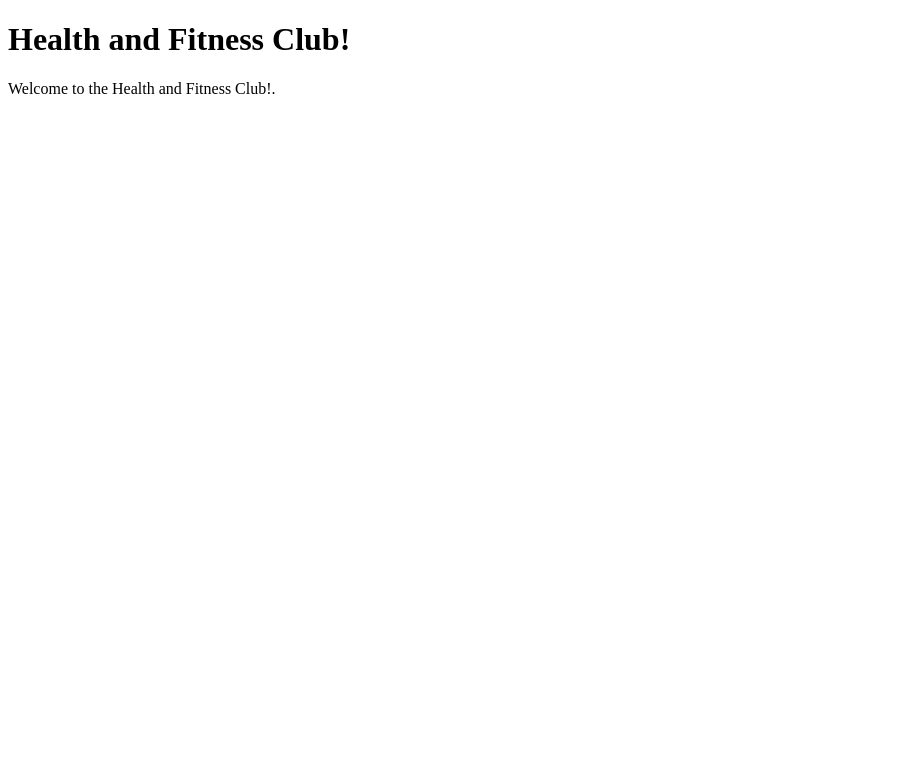
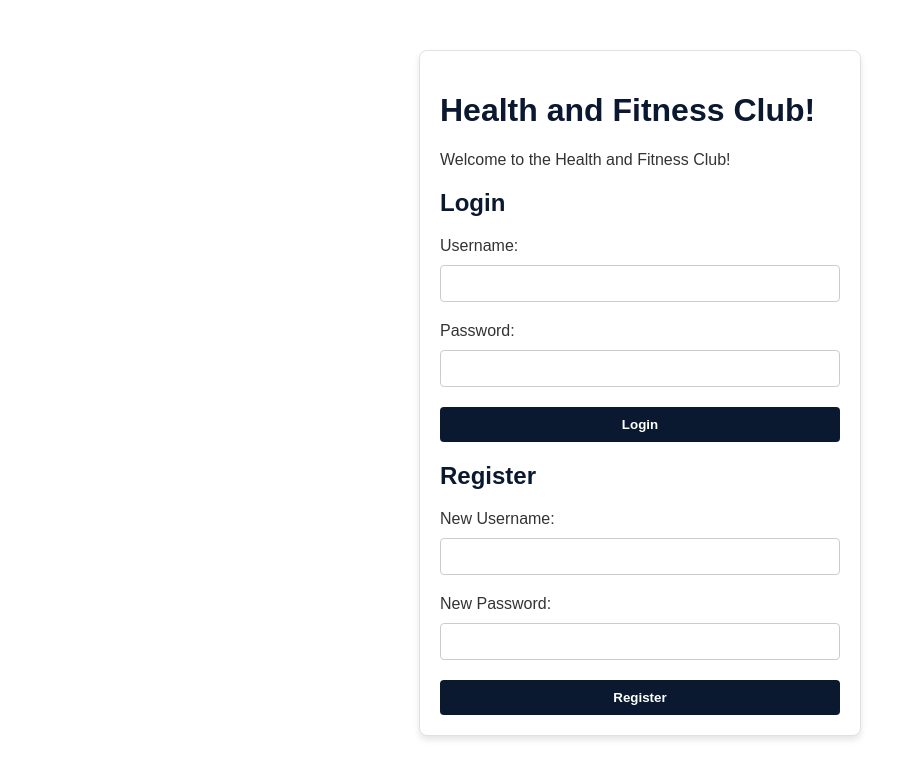
Before and after one commit to VishruthaGopa/Health-and-Fitness-Club-Management-System, a Django app: page / in a window 1280 px wide. Shown: the top 779 px of the page, without its empty margins (0-916 px from the left). Run offline with Django 5.2, Linux system fonts and the light colour scheme.

Commit message:
Login and Register UI

```diff
--- a/HealthandFitnessClubProject/HealthandFitnessClubApp/templates/HealthandFitnessClubApp/home.html
+++ b/HealthandFitnessClubProject/HealthandFitnessClubApp/templates/HealthandFitnessClubApp/home.html
@@ -1,12 +1,84 @@
 <!DOCTYPE html>
-<html>
+<html lang="en">
 <head>
+<meta charset="UTF-8">
+<meta name="viewport" content="width=device-width, initial-scale=1.0">
 <title>Homepage</title>
+<style>
+  body {
+    font-family: 'Arial', sans-serif;
+    margin: 0;
+    padding: 0;
+    background-color: #FFFFFF; /* White background */
+    color: #333; /* Dark text for good contrast on a white background */
+  }
+  .container {
+    max-width: 400px;
+    margin: 50px auto;
+    padding: 20px;
+    border: 1px solid #e1e1e1; /* Light gray border */
+    border-radius: 8px;
+    background-color: #fff; /* White background for the container */
+    box-shadow: 0 4px 6px rgba(0, 0, 0, 0.1);
+  }
+  h1, h2 {
+    color: #0A192F; /* Dark navy blue for titles */
+  }
+  form {
+    margin-top: 20px;
+  }
+  label {
+    display: block;
+    margin-bottom: 10px;
+  }
+  input[type="text"],
+  input[type="password"] {
+    width: 100%;
+    padding: 10px;
+    margin-bottom: 20px;
+    border: 1px solid #ccc;
+    border-radius: 4px;
+    box-sizing: border-box;
+  }
+  input[type="submit"] {
+    width: 100%;
+    background-color: #0A192F; /* Dark navy blue for buttons */
+    color: white;
+    padding: 10px;
+    border: none;
+    border-radius: 4px;
+    cursor: pointer;
+    font-weight: bold;
+  }
+  input[type="submit"]:hover {
+    background-color: #063974; /* Slightly lighter navy blue on hover */
+  }
+</style>
 </head>
 <body>
 
-<h1>Health and Fitness Club!</h1>
-<p>Welcome to the Health and Fitness Club!.</p>
+<div class="container">
+  <h1>Health and Fitness Club!</h1>
+  <p>Welcome to the Health and Fitness Club!</p>
+
+  <h2>Login</h2>
+  <form action="#" method="post">
+    <label for="username">Username:</label>
+    <input type="text" id="username" name="username" required>
+    <label for="password">Password:</label>
+    <input type="password" id="password" name="password" required>
+    <input type="submit" value="Login">
+  </form>
+
+  <h2>Register</h2>
+  <form action="#" method="post">
+    <label for="new_username">New Username:</label>
+    <input type="text" id="new_username" name="new_username" required>
+    <label for="new_password">New Password:</label>
+    <input type="password" id="new_password" name="new_password" required>
+    <input type="submit" value="Register">
+  </form>
+</div>
 
 </body>
 </html>
```
